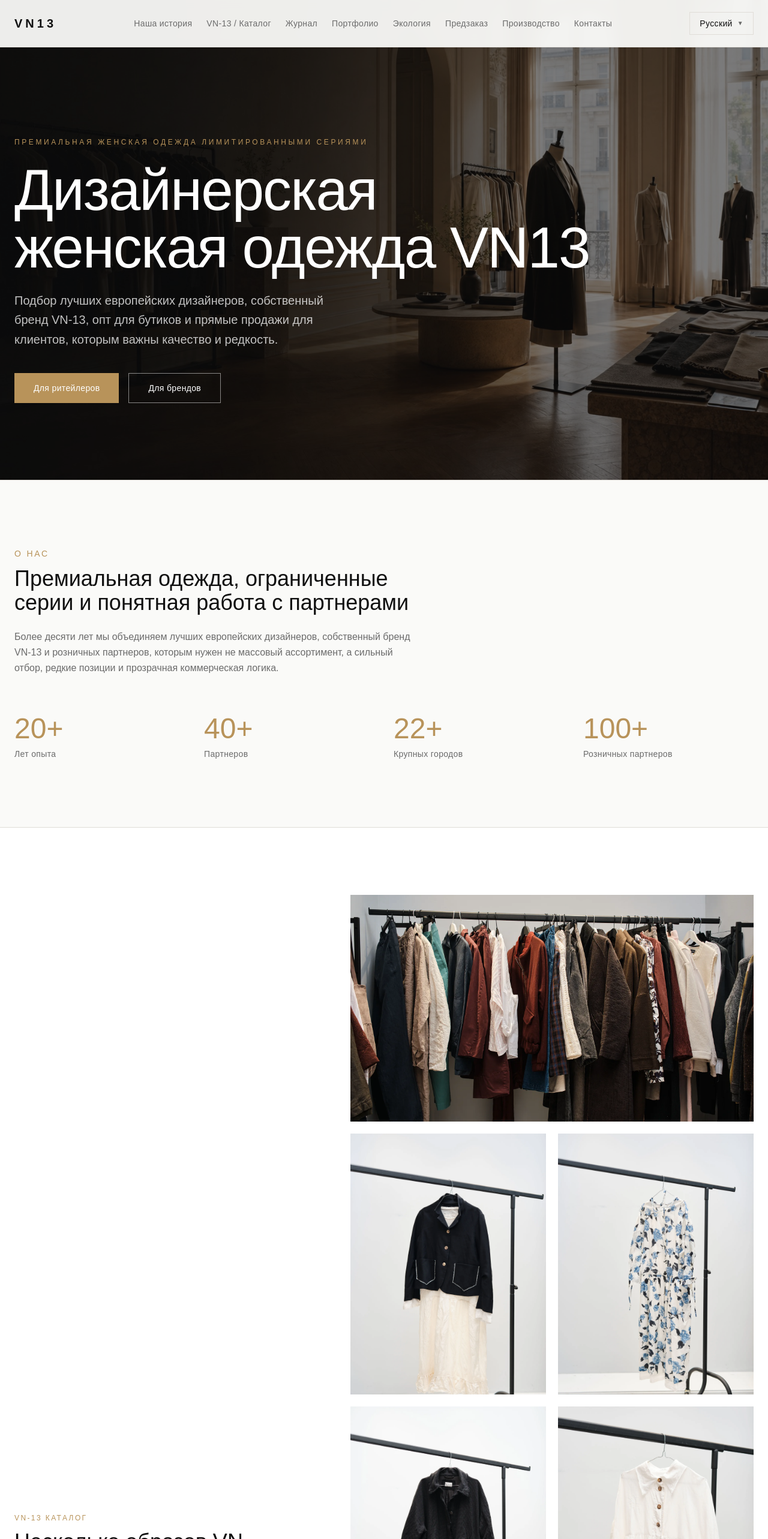
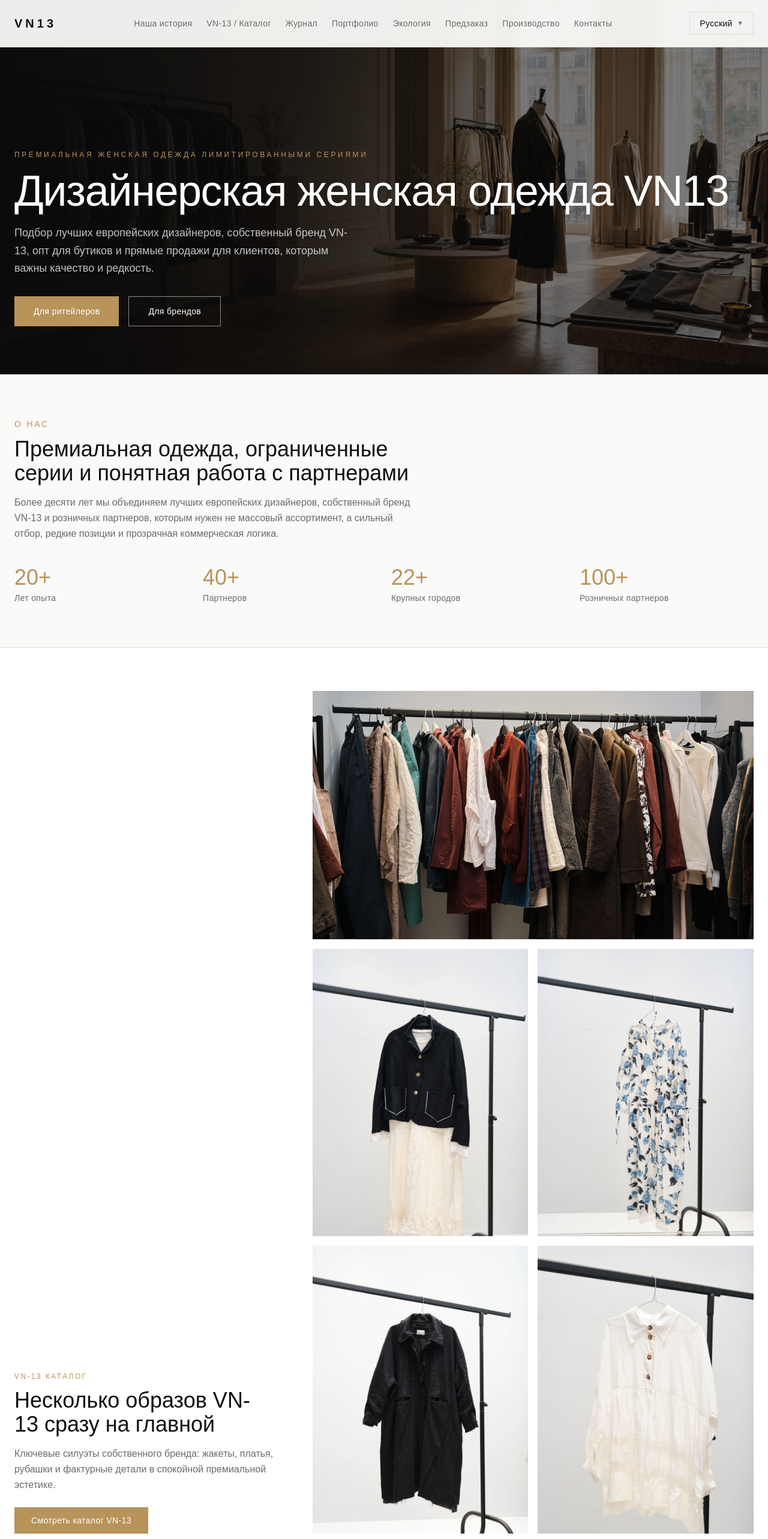
Before and after one commit to coffeeshop13/vn-13, a Next.js app: page / in a window 1280 px wide. Shown: the top 2566 px of the page at 60% size. Built offline with nearby package versions, Linux system fonts and the light colour scheme.

Commit message:
Make homepage layout more compact

```diff
--- a/components/CategorySeoLinks.tsx
+++ b/components/CategorySeoLinks.tsx
@@ -4,13 +4,13 @@ import { extendedSeoPages } from '@/lib/extended-seo-pages'
 export default function CategorySeoLinks() {
   return (
     <section className="border-t border-[#e0ddd8] bg-white">
-      <div className="max-w-7xl mx-auto px-6 py-20 md:py-28">
-        <div className="grid lg:grid-cols-[0.8fr_1.2fr] gap-12 lg:gap-20">
+      <div className="max-w-7xl mx-auto px-6 py-14 md:py-18">
+        <div className="grid lg:grid-cols-[0.8fr_1.2fr] gap-8 lg:gap-12">
           <div>
             <p className="text-xs tracking-[0.2em] uppercase mb-3 text-[#b8935a]">
               Каталог и эстетика
             </p>
-            <h2 className="text-3xl md:text-4xl font-light mb-6 text-balance text-[#0f0f0f]">
+            <h2 className="text-3xl md:text-4xl font-light mb-4 text-balance text-[#0f0f0f]">
               Дизайнерская одежда по категориям
             </h2>
             <p className="leading-relaxed text-[#686868]">
@@ -23,7 +23,7 @@ export default function CategorySeoLinks() {
               <Link
                 key={page.path}
                 href={page.path}
-                className="flex items-center justify-between gap-4 p-5 bg-[#fafaf8] transition-colors hover:bg-[#f3efe8]"
+                className="flex items-center justify-between gap-4 p-4 bg-[#fafaf8] transition-colors hover:bg-[#f3efe8]"
               >
                 <span className="text-sm text-[#262626]">{page.cluster}</span>
                 <span aria-hidden="true" className="text-[#b8935a]">↗</span>
--- a/components/ContactForm.tsx
+++ b/components/ContactForm.tsx
@@ -7,11 +7,11 @@ export default function ContactForm() {
 
   return (
     <section id="contact" style={{ borderTop: '1px solid #e0ddd8', backgroundColor: '#fafaf8' }}>
-      <div className="max-w-7xl mx-auto px-6 py-20 md:py-28">
+      <div className="max-w-7xl mx-auto px-6 py-14 md:py-18">
         <div className="max-w-2xl">
           <p className="text-xs tracking-[0.2em] uppercase mb-3" style={{ color: '#b8935a' }}>Contact</p>
-          <h2 className="text-3xl md:text-4xl font-light mb-6" style={{ color: '#0f0f0f' }}>{translations.contactTitle}</h2>
-          <p className="text-base leading-relaxed mb-10" style={{ color: '#6b6b6b' }}>
+          <h2 className="text-3xl md:text-4xl font-light mb-4" style={{ color: '#0f0f0f' }}>{translations.contactTitle}</h2>
+          <p className="text-base leading-relaxed mb-8" style={{ color: '#6b6b6b' }}>
             {translations.contactDescription}
           </p>
           <div className="space-y-4 text-base" style={{ color: '#6b6b6b' }}>
--- a/components/Footer.tsx
+++ b/components/Footer.tsx
@@ -38,8 +38,8 @@ export default function Footer() {
 
   return (
     <footer style={{ backgroundColor: '#0f0f0f', borderTop: '1px solid #1f1f1f' }}>
-      <div className="max-w-7xl mx-auto px-6 py-16">
-        <div className="grid grid-cols-2 md:grid-cols-5 gap-10 mb-14">
+      <div className="max-w-7xl mx-auto px-6 py-12">
+        <div className="grid grid-cols-2 md:grid-cols-5 gap-8 mb-10">
           <div className="col-span-2 md:col-span-1">
             <p className="text-xl font-semibold tracking-[0.2em] uppercase mb-4" style={{ color: '#fff' }}>VN13</p>
             <p className="text-sm leading-relaxed" style={{ color: '#6b6b6b' }}>
@@ -104,7 +104,7 @@ export default function Footer() {
           </div>
         </div>
 
-        <div className="flex flex-col md:flex-row items-center justify-between gap-4 pt-8" style={{ borderTop: '1px solid #1f1f1f' }}>
+        <div className="flex flex-col md:flex-row items-center justify-between gap-4 pt-6" style={{ borderTop: '1px solid #1f1f1f' }}>
           <p className="text-xs" style={{ color: '#555' }}>&copy; {translations.footerCopyright}</p>
           <div className="flex gap-6">
             <a href="#" className="text-xs transition-colors duration-200" style={{ color: '#555' }}
--- a/components/Hero.tsx
+++ b/components/Hero.tsx
@@ -10,7 +10,7 @@ export default function Hero() {
   const [brandHover, setBrandHover] = useState(false)
 
   return (
-    <section className="relative min-h-screen flex flex-col justify-end" style={{ backgroundColor: '#0f0f0f' }}>
+    <section className="relative min-h-[78vh] flex flex-col justify-end" style={{ backgroundColor: '#0f0f0f' }}>
       <div className="absolute inset-0 overflow-hidden">
         <Image
           src="/hero-vn13-showroom.jpg"
@@ -23,14 +23,14 @@ export default function Hero() {
         />
       </div>
 
-      <div className="relative z-10 max-w-7xl mx-auto px-6 pb-20 md:pb-32 pt-36 w-full">
-        <p className="text-xs tracking-[0.3em] uppercase mb-6" style={{ color: '#b8935a' }}>
+      <div className="relative z-10 max-w-7xl mx-auto px-6 pb-14 md:pb-20 pt-28 w-full">
+        <p className="text-xs tracking-[0.3em] uppercase mb-4" style={{ color: '#b8935a' }}>
           {translations.heroSubtitle}
         </p>
-        <h1 className="text-5xl md:text-7xl lg:text-8xl font-light leading-none mb-6 text-white text-balance" style={{ letterSpacing: '-0.02em' }}>
+        <h1 className="text-5xl md:text-6xl lg:text-7xl font-light leading-none mb-5 text-white text-balance" style={{ letterSpacing: '-0.02em' }}>
           {translations.heroTitle}
         </h1>
-        <p className="text-lg md:text-xl font-light max-w-xl mb-10 leading-relaxed" style={{ color: 'rgba(255,255,255,0.75)' }}>
+        <p className="text-base md:text-lg font-light max-w-xl mb-8 leading-relaxed" style={{ color: 'rgba(255,255,255,0.75)' }}>
           {translations.heroDescription}
         </p>
         <div className="flex flex-col sm:flex-row gap-4">
--- a/components/Stats.tsx
+++ b/components/Stats.tsx
@@ -14,19 +14,19 @@ export default function Stats() {
 
   return (
     <section id="story" style={{ borderTop: '1px solid #e0ddd8', backgroundColor: '#fafaf8' }}>
-      <div className="max-w-7xl mx-auto px-6 py-20 md:py-28">
+      <div className="max-w-7xl mx-auto px-6 py-14 md:py-18">
         <p className="text-sm tracking-[0.2em] uppercase mb-3" style={{ color: '#b8935a' }}>{translations.statsAbout}</p>
-        <h2 className="text-3xl md:text-4xl font-light mb-6 text-balance" style={{ color: '#0f0f0f' }}>
+        <h2 className="text-3xl md:text-4xl font-light mb-4 text-balance" style={{ color: '#0f0f0f' }}>
           {translations.statsTitle}
         </h2>
-        <p className="max-w-2xl text-base leading-relaxed mb-16" style={{ color: '#6b6b6b' }}>
+        <p className="max-w-2xl text-base leading-relaxed mb-10" style={{ color: '#6b6b6b' }}>
           {translations.statsDescription}
         </p>
 
-        <div className="grid grid-cols-2 md:grid-cols-4 gap-8">
+        <div className="grid grid-cols-2 md:grid-cols-4 gap-6">
           {stats.map((stat) => (
             <div key={stat.label}>
-              <div className="text-4xl md:text-5xl font-light mb-2" style={{ color: '#b8935a' }}>{stat.value}</div>
+              <div className="text-3xl md:text-4xl font-light mb-1" style={{ color: '#b8935a' }}>{stat.value}</div>
               <p className="text-sm tracking-wide" style={{ color: '#6b6b6b' }}>{stat.label}</p>
             </div>
           ))}
--- a/components/VN13Showcase.tsx
+++ b/components/VN13Showcase.tsx
@@ -28,16 +28,16 @@ export default function VN13Showcase() {
 
   return (
     <section style={{ borderTop: '1px solid #e0ddd8', backgroundColor: '#fff' }}>
-      <div className="max-w-7xl mx-auto px-6 py-20 md:py-28">
-        <div className="grid lg:grid-cols-[1.05fr_1.4fr] gap-10 lg:gap-14 items-end">
+      <div className="max-w-7xl mx-auto px-6 py-14 md:py-18">
+        <div className="grid lg:grid-cols-[0.9fr_1.45fr] gap-8 lg:gap-10 items-end">
           <div className="max-w-xl">
             <p className="text-xs tracking-[0.2em] uppercase mb-3" style={{ color: '#b8935a' }}>
               {translations.vn13ShowcaseEyebrow}
             </p>
-            <h2 className="text-3xl md:text-4xl font-light mb-5 text-balance" style={{ color: '#0f0f0f' }}>
+            <h2 className="text-3xl md:text-4xl font-light mb-4 text-balance" style={{ color: '#0f0f0f' }}>
               {translations.vn13ShowcaseTitle}
             </h2>
-            <p className="text-base leading-relaxed mb-8" style={{ color: '#6b6b6b' }}>
+            <p className="text-base leading-relaxed mb-6" style={{ color: '#6b6b6b' }}>
               {translations.vn13ShowcaseDescription}
             </p>
             <Link
@@ -49,7 +49,7 @@ export default function VN13Showcase() {
             </Link>
           </div>
 
-          <div className="grid grid-cols-2 gap-4 sm:gap-5">
+          <div className="grid grid-cols-2 gap-3 sm:gap-4">
             <Link href="/vn-13-brand" className="group col-span-2 block">
               <div className="relative overflow-hidden bg-[#f6f2ec]" style={{ aspectRatio: '16 / 9' }}>
                 <Image
```
Also changed, not shown: components/PortfolioGrid.tsx (+5 -5 lines), components/SeoHub.tsx (+6 -6 lines).
